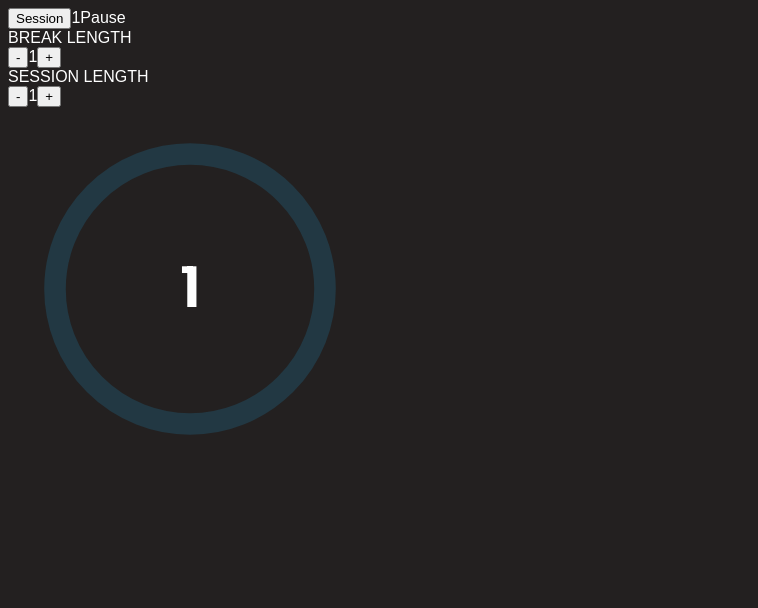
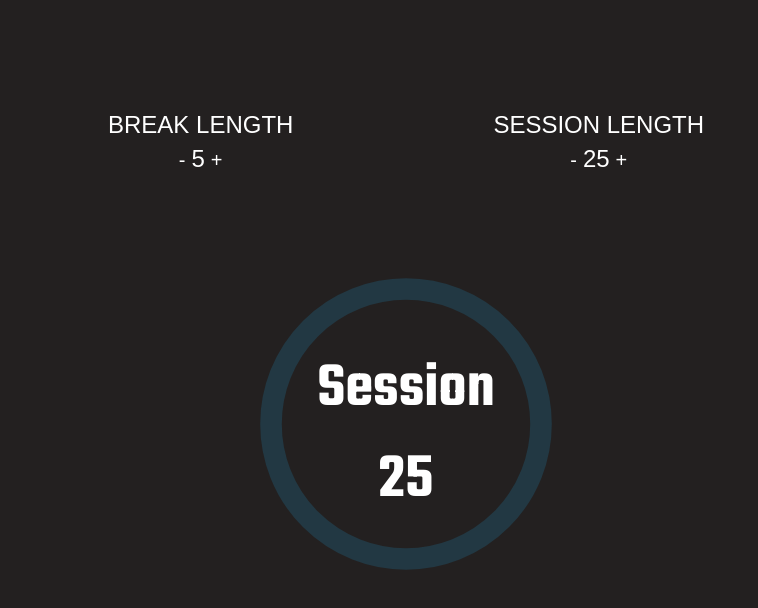
Before and after one commit to AlexWebArchitect/pomodoro-clock, a React (Create React App) app: page / in a window 1280 px wide. Shown: the top 608 px of the page, without its empty margins (0-758 px from the left). Built offline with nearby package versions, Linux system fonts and the light colour scheme.

Commit message:
make it look better

```diff
--- a/src/index.css
+++ b/src/index.css
@@ -82,7 +82,7 @@ input:focus {
   top: 0;
   display: -webkit-box;
   display: -ms-flexbox;
-  display: flex;
+  display: table;
   -webkit-box-align: center;
       -ms-flex-align: center;
           align-items: center;
@@ -90,3 +90,36 @@ input:focus {
       -ms-flex-pack: center;
           justify-content: center;
 }
+
+/* ======================================== */
+
+.boot {
+  background: #232020;
+  color: #FFFFFF;
+  border: 0;
+  font-size: 20px;
+}
+
+.counter {
+  float: left;
+  font-size: 24px;
+  line-height: 34px;
+  height: 34px;
+  padding: 100px;
+  text-align: center;
+}
+
+.counter:after {
+  clear: both;
+  content: "";
+  display: table;
+}
+
+.status {
+  position: relative;
+  margin-top: 70px;
+}
+
+.time {
+  position: relative;
+}
--- a/src/index.tsx
+++ b/src/index.tsx
@@ -14,12 +14,12 @@ interface CounterState { }
 class Counter extends React.Component<CounterProps, CounterState>  {
   render() {
     return (
-      <div>
+      <div className="counter">
         {this.props.name} LENGTH
         <div>
-          <button onClick={() => this.props.onClick(this.props.name, '-')}>-</button>
+          <button className="boot" onClick={() => this.props.onClick(this.props.name, '-')}>-</button>
           {this.props.counter}
-          <button onClick={() => this.props.onClick(this.props.name, '+')}>+</button>
+          <button className="boot" onClick={() => this.props.onClick(this.props.name, '+')}>+</button>
         </div>
       </div>
     );
@@ -27,15 +27,16 @@ class Counter extends React.Component<CounterProps, CounterState>  {
 }
 
 interface CircleProps {
+  children?: any;
   radius: number;
   value: number;
-  children?: any;
+  onClick(): void;
 }
 
-function CircleProgress({ radius, value = 1, children }: CircleProps) {
+function CircleProgress({ radius, value = 1, onClick, children }: CircleProps) {
   const pct = (1 - value) * Math.PI * 100;
   return (
-    <div>
+    <div onClick={() => onClick()}>
       <div className="circle-progress">
         <div style={{ display: 'inline-block', position: 'relative' }} className="circle-progress__wrap">
           <svg width={radius * 2} height={radius * 2} viewBox="0 0 100 100" version="1.1" xmlns="http://www.w3.org/2000/svg">
@@ -65,11 +66,11 @@ class PomodoroClock extends React.Component<Props, State> {
     super();
     this.state = {
       mode: 'Session',
-      break: 1,
-      session: 1,
+      break: 5,
+      session: 25,
       status: 'Pause',
       intervalID: 0,
-      time: 60,
+      time: 1500,
       value: 0
     };
   }
@@ -158,14 +159,16 @@ class PomodoroClock extends React.Component<Props, State> {
     }
     return (
       <div>
-        <button onClick={() => this.handlePress()}>{this.state.mode}</button>
-        {Time}
-        {this.state.status}
         <Counter name="BREAK" counter={this.state.break} onClick={(n, i) => this.handleClick(n, i)} />
         <Counter name="SESSION" counter={this.state.session} onClick={(n, i) => this.handleClick(n, i)} />
-        <CircleProgress radius={150} value={this.state.value / 100}>
+        <CircleProgress radius={150} value={this.state.value / 100} onClick={() => this.handlePress()}>
           <div className="circle-progress__text">
-            {Time}
+            <div className="status">
+              {this.state.mode}
+            </div>
+            <div className="time">
+              {Time}
+            </div>
           </div>
         </CircleProgress>
       </div>
```
